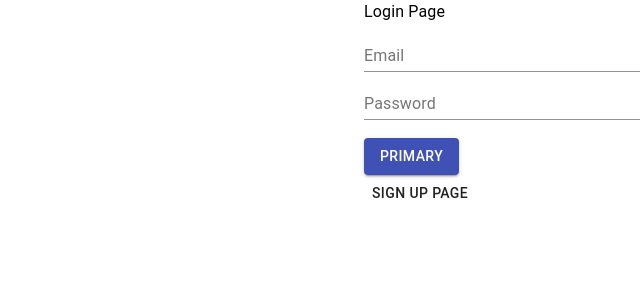
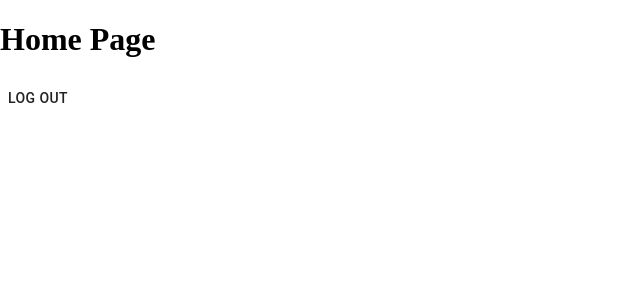
Before and after one commit to abachelier/react-structure, a React (Create React App) app: page / in a window 1280 px wide. Before the commit this address led to /login. Shown: the top 300 px of the page, without its empty margins (0-640 px from the left). Built offline with nearby package versions, Linux system fonts and the light colour scheme; sample sign-in values are in the browser's storage.

Commit message:
Save token in local storage after logged in successfully

```diff
--- a/src/components/App.js
+++ b/src/components/App.js
@@ -1,4 +1,4 @@
-import React from 'react'
+import React, { useState } from 'react'
 import { BrowserRouter as Router } from 'react-router-dom'
 import Home from 'components/Home'
 import Login from 'components/Login'
@@ -9,8 +9,16 @@ import Signup from 'components/Signup'
 import './App.scss'
 
 const App = () => {
+  const existingTokens = JSON.parse(localStorage.getItem('tokens'))
+  const [authTokens, setAuthTokens] = useState(existingTokens)
+
+  const setTokens = data => {
+    localStorage.setItem('tokens', JSON.stringify(data))
+    setAuthTokens(data)
+  }
+
   return (
-    <AuthContext.Provider value={false}>
+    <AuthContext.Provider value={{ authTokens, setAuthTokens: setTokens }}>
       <Router>
         <PrivateRoute exact path='/' component={Home} />
         <AuthRoute path='/login' component={Login} />
--- a/src/components/AuthRoute.js
+++ b/src/components/AuthRoute.js
@@ -2,14 +2,14 @@ import React from 'react'
 import { Route, Redirect } from 'react-router-dom'
 import useAuth from 'utils/hooks/useAuth'
 
-function AuthRoute ({ component: Component, ...props }) {
-  const isAuthenticated = useAuth()
+function AuthRoute({ component: Component, ...props }) {
+  const { authTokens } = useAuth()
 
   return (
     <Route
       {...props}
       render={(props) => (
-        isAuthenticated ? <Redirect to='/' /> : <Component {...props} />
+        authTokens ? <Redirect to='/' /> : <Component {...props} />
       )}
     />
   )
--- a/src/components/Home/Home.js
+++ b/src/components/Home/Home.js
@@ -1,7 +1,20 @@
 import React from 'react'
+import useAuth from 'utils/hooks/useAuth'
+import Button from '@material-ui/core/Button'
 
-const Home = () => {
-  return <p>Home</p>
+const Home = ({ history }) => {
+  const { setAuthTokens } = useAuth()
+
+  const logout = () => {
+    setAuthTokens()
+    localStorage.removeItem('tokens')
+    history.push('/login')
+  }
+
+  return <>
+    <h1>Home Page</h1>
+    <Button onClick={logout}>Log out</Button>
+  </>
 }
 
 export default Home
--- a/src/components/Login/Login.js
+++ b/src/components/Login/Login.js
@@ -1,12 +1,16 @@
 import React, { useState } from 'react'
 import { Link } from 'react-router-dom'
+import useAuth from 'utils/hooks/useAuth'
 import Typography from '@material-ui/core/Typography'
 import TextField from '@material-ui/core/TextField'
 import Button from '@material-ui/core/Button'
 import Container from '@material-ui/core/Container'
+import axios from 'axios'
 
-const Login = () => {
+const Login = ({ history }) => {
   const [credentials, setCredentials] = useState({ email: '', password: '' })
+  const [hasError, setHasError] = useState(false)
+  const { setAuthTokens } = useAuth()
 
   const handleChange = ({ currentTarget }) => {
     const { name, value } = currentTarget
@@ -15,6 +19,16 @@ const Login = () => {
 
   const handleSubmit = event => {
     event.preventDefault()
+
+    axios.post('https://reqres.in/api/login', credentials)
+      .then(response => {
+        if (response.status === 200) {
+          setAuthTokens(response.data)
+          history.push('/')
+        }
+        setHasError(true)
+      })
+      .catch(e => setHasError(true))
   }
 
   return (
--- a/src/components/PrivateRoute.js
+++ b/src/components/PrivateRoute.js
@@ -2,14 +2,14 @@ import React from 'react'
 import { Route, Redirect } from 'react-router-dom'
 import useAuth from 'utils/hooks/useAuth'
 
-function PrivateRoute ({ component: Component, ...props }) {
-  const isAuthenticated = useAuth()
+function PrivateRoute({ component: Component, ...props }) {
+  const { authTokens } = useAuth()
 
   return (
     <Route
       {...props}
       render={(props) => (
-        isAuthenticated ? <Component {...props} /> : <Redirect to='/login' />
+        authTokens ? <Component {...props} /> : <Redirect to='/login' />
       )}
     />
   )
--- a/src/components/Signup/Signup.js
+++ b/src/components/Signup/Signup.js
@@ -4,9 +4,13 @@ import Typography from '@material-ui/core/Typography'
 import TextField from '@material-ui/core/TextField'
 import Button from '@material-ui/core/Button'
 import Container from '@material-ui/core/Container'
+import useAuth from 'utils/hooks/useAuth'
+import axios from 'axios'
 
-const Signup = () => {
+const Signup = ({ history }) => {
   const [credentials, setCredentials] = useState({ email: '', password: '', confirmPassword: '' })
+  const [hasError, setHasError] = useState(false)
+  const { setAuthTokens } = useAuth()
 
   const handleChange = ({ currentTarget }) => {
     const { name, value } = currentTarget
@@ -15,6 +19,16 @@ const Signup = () => {
 
   const handleSubmit = event => {
     event.preventDefault()
+
+    axios.post('https://reqres.in/api/register', credentials)
+      .then(response => {
+        if (response.status === 200) {
+          setAuthTokens(response.data)
+          history.push('/login')
+        }
+        setHasError(true)
+      })
+      .catch(e => setHasError(true))
   }
 
   return (
```
